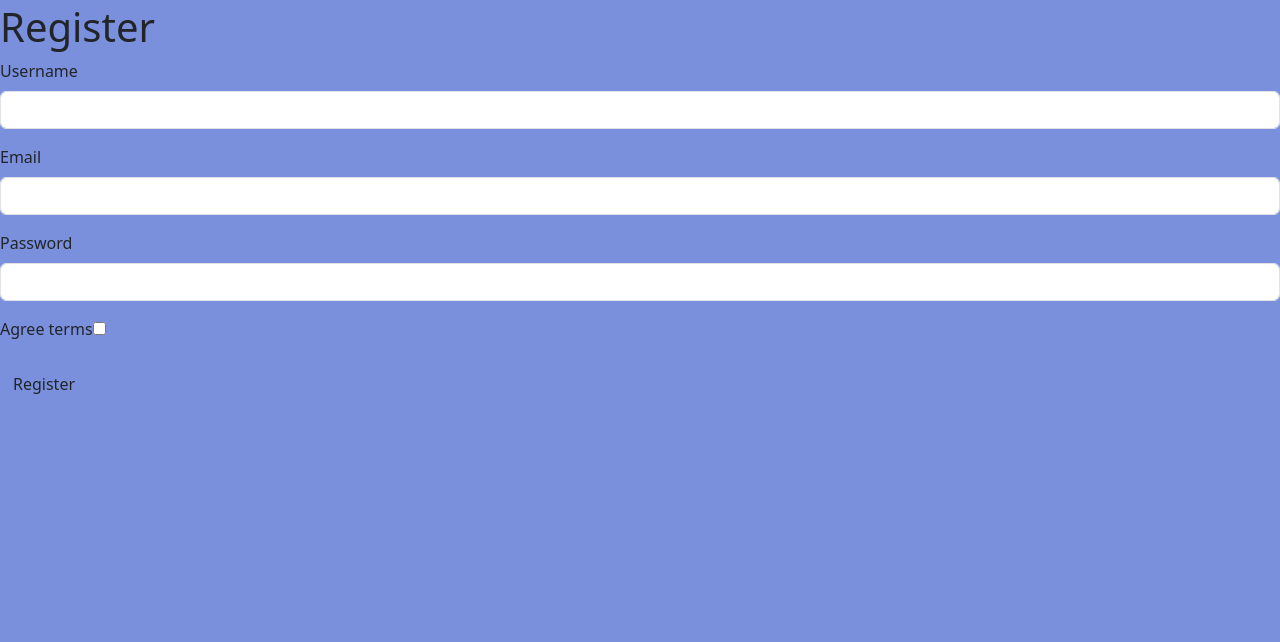
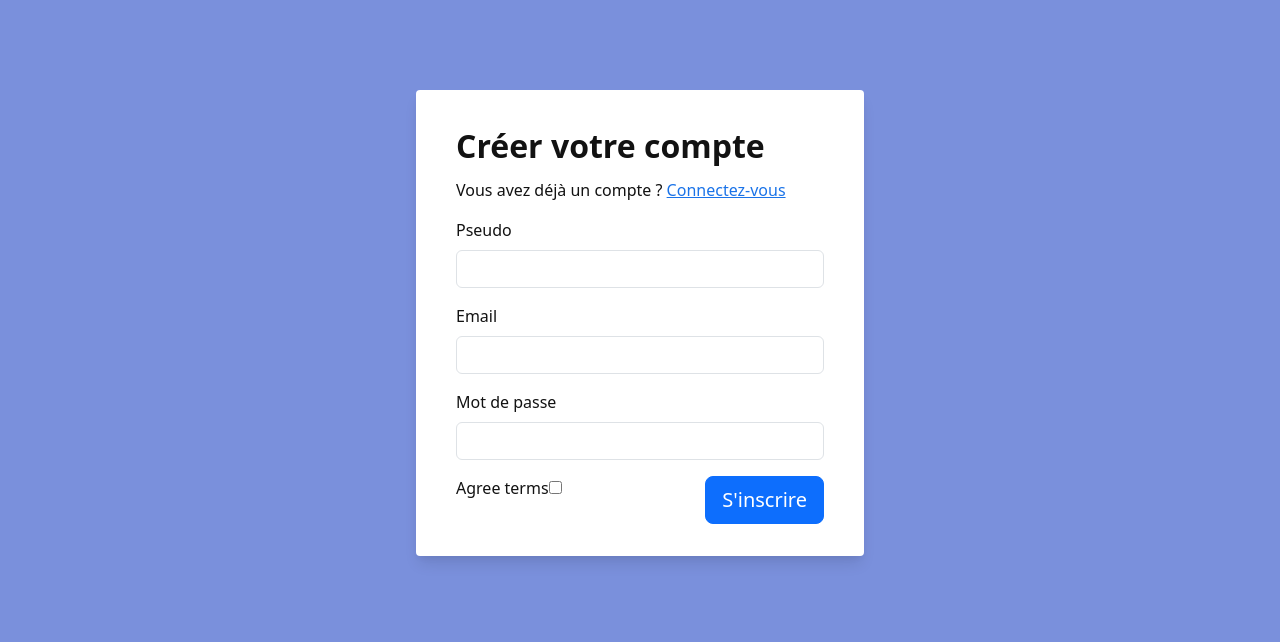
Before and after one commit to cactuseure/SnowTricks, a Symfony app: template templates/registration/register.html.twig in a window 1280 px wide. Shown: the part 77-719 px from the top of the page. Run offline with Twig, Linux system fonts and the light colour scheme; the template is opened without the code that fills it, so the values that code supplies are empty; form fields are guessed from the names that the template uses; style sheets or scripts are compiled from the project's sources; some libraries are stand-ins or nearby versions; some web fonts are replaced.

Commit message:
update html & css

```diff
--- a/assets/styles/_partials/_login_form.scss
+++ b/assets/styles/_partials/_login_form.scss
@@ -7,6 +7,11 @@
     height: 80vh;
     width: 100%;
     margin-bottom: 10vh;
+  }
+
+  .input-bottom {
+    display: flex;
+    justify-content: space-between;
   }
 
   .text {
--- a/templates/registration/register.html.twig
+++ b/templates/registration/register.html.twig
@@ -1,24 +1,34 @@
 {% extends 'base.html.twig' %}
 
-{% block title %}Register{% endblock %}
+{% block title %}Inscription{% endblock %}
 
 {% block body %}
-    {% for flash_error in app.flashes('verify_email_error') %}
-        <div class="alert alert-danger" role="alert">{{ flash_error }}</div>
-    {% endfor %}
+    <main class="main login_form">
+        <div class="container">
+            <section class="wrapper">
+                <div class="heading">
+                    <h1 class="text text-large">Créer votre compte</h1>
+                    <p class="text text-normal">Vous avez déjà un compte ? <span><a href="{{ path('app_login') }}" class="text text-links">Connectez-vous</a></span></p>
+                </div>
+                {{ form_errors(registrationForm) }}
+                {{ form_start(registrationForm) }}
+                    {{ form_row(registrationForm.username, {
+                        label: 'Pseudo'
+                    }) }}
+                    {{ form_row(registrationForm.email, {
+                        label: 'Email'
+                    }) }}
+                    {{ form_row(registrationForm.plainPassword, {
+                        label: 'Mot de passe'
+                    }) }}
 
-    <h1>Register</h1>
+                <div class="input-bottom">
+                    {{ form_row(registrationForm.agreeTerms) }}
+                    <button type="submit" class="btn btn-lg btn-primary">S'inscrire</button>
+                </div>
 
-    {{ form_errors(registrationForm) }}
-
-    {{ form_start(registrationForm) }}
-        {{ form_row(registrationForm.username) }}
-        {{ form_row(registrationForm.email) }}
-        {{ form_row(registrationForm.plainPassword, {
-            label: 'Password'
-        }) }}
-        {{ form_row(registrationForm.agreeTerms) }}
-
-        <button type="submit" class="btn">Register</button>
-    {{ form_end(registrationForm) }}
+                {{ form_end(registrationForm) }}
+            </section>
+        </div>
+    </main>
 {% endblock %}
--- a/templates/security/login.html.twig
+++ b/templates/security/login.html.twig
@@ -8,7 +8,7 @@
             <section class="wrapper">
                 {% if app.user %}
                     <div class="mb-3">
-                        You are logged in as {{ app.user.userIdentifier }}, <a href="{{ path('app_logout') }}">Logout</a>
+                        Vous êtes connecté en tant que {{ app.user.userIdentifier }}, <a href="{{ path('app_logout') }}">Déconnexion</a>
                     </div>
                 {% endif %}
                 <div class="heading">
```
